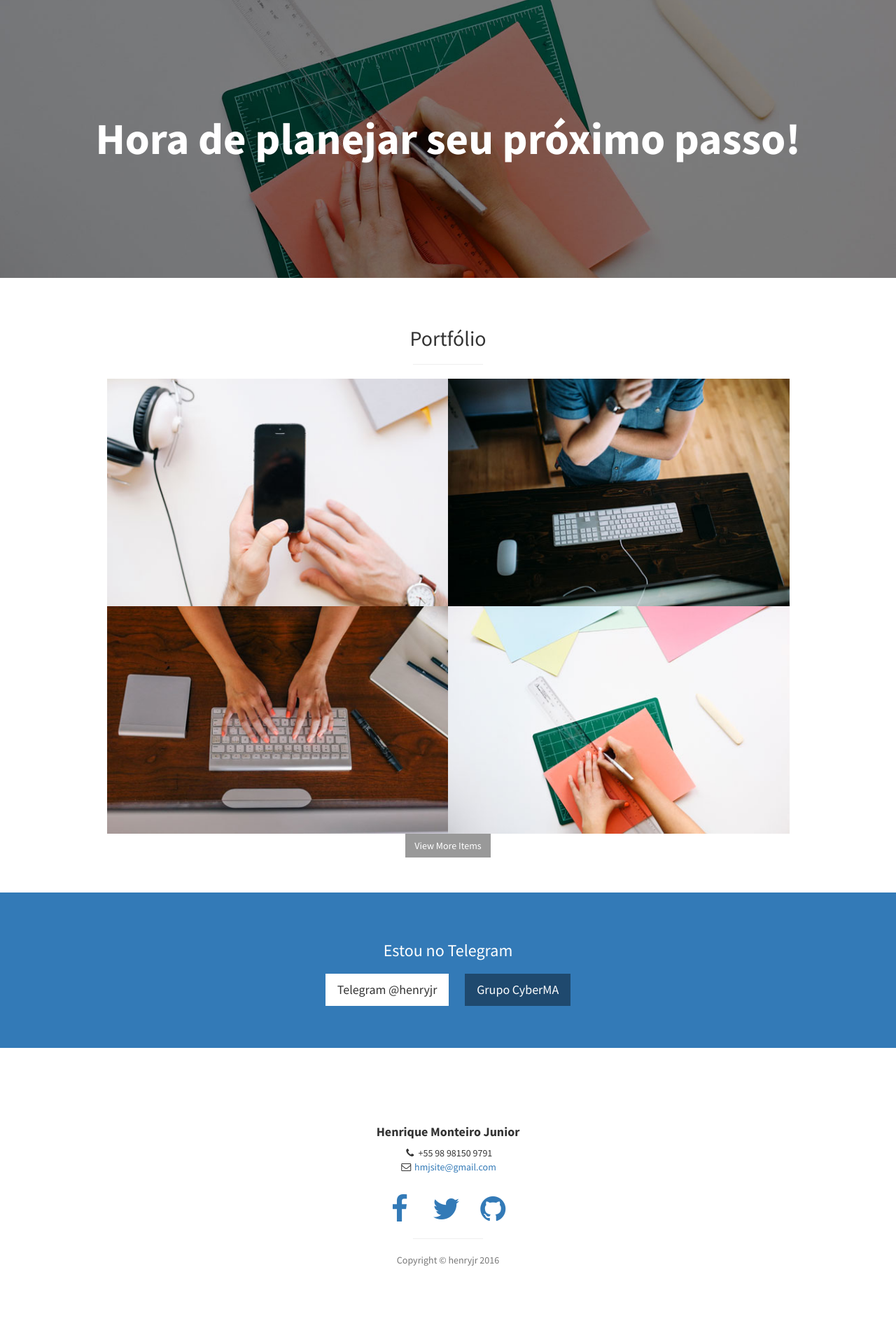
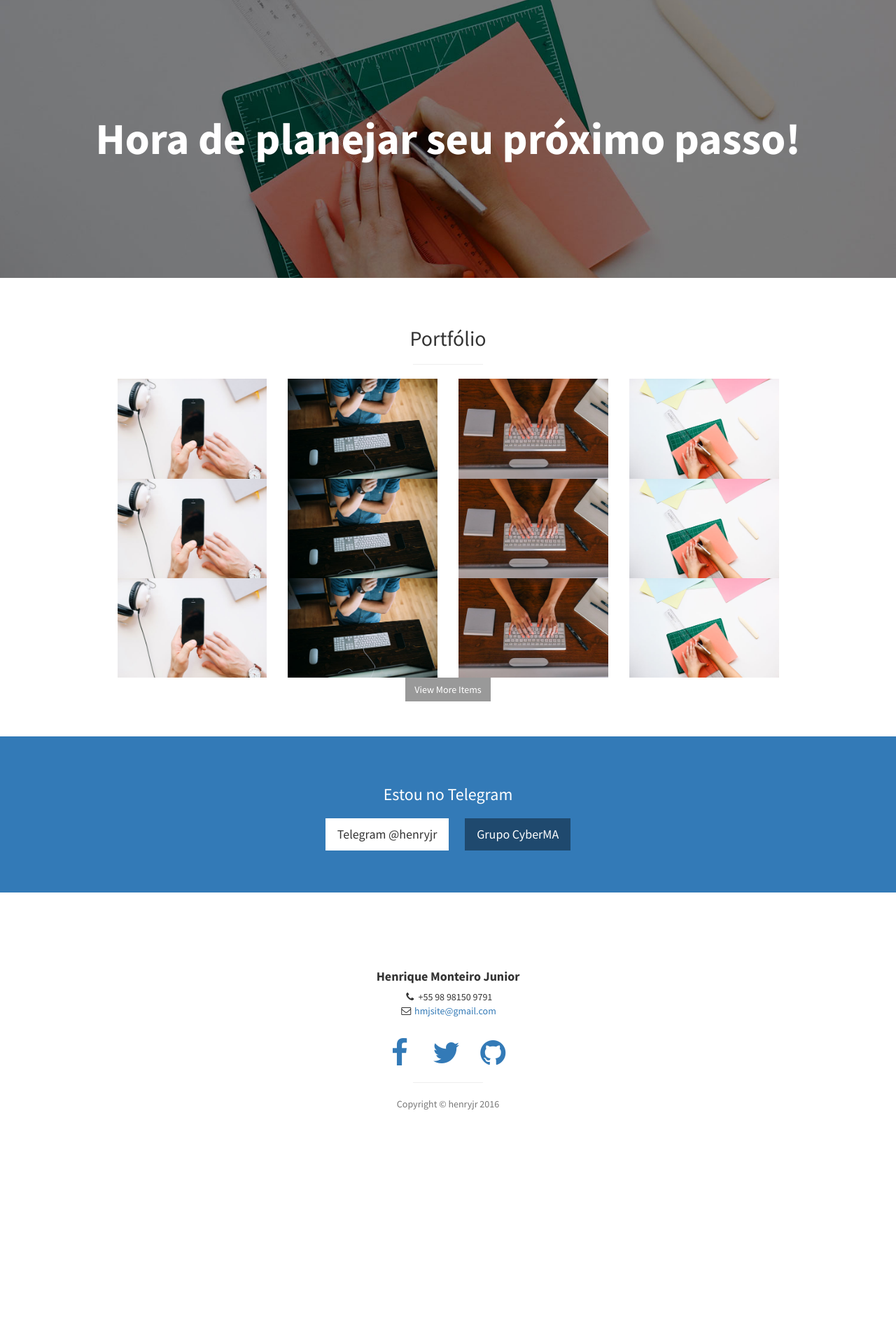
Before and after one commit to webcenter/webcenter.github.io, a Jekyll site: the page built from index.html, in a window 1280 px wide. Shown: the part 1575-3495 px from the top of the page at 70% size. Built offline with Jekyll 4.4.1, drawn with Linux system fonts in a browser that asks for light colours; after the commit the page ends 3272 px from its top, so only the background shows below that.

Commit message:
#11 portfolio

```diff
--- a/_includes/portfolio.html
+++ b/_includes/portfolio.html
@@ -5,28 +5,84 @@
                 <h2>Portfólio</h2>
                 <hr class="small">
                 <div class="row">
-                    <div class="col-md-6">
+                    <div class="col-md-3">
                         <div class="portfolio-item">
                             <a href="#">
                                 <img class="img-portfolio img-responsive" src="img/portfolio-1.jpg">
                             </a>
                         </div>
                     </div>
-                    <div class="col-md-6">
+                    <div class="col-md-3">
                         <div class="portfolio-item">
                             <a href="#">
                                 <img class="img-portfolio img-responsive" src="img/portfolio-2.jpg">
                             </a>
                         </div>
                     </div>
-                    <div class="col-md-6">
+                    <div class="col-md-3">
                         <div class="portfolio-item">
                             <a href="#">
                                 <img class="img-portfolio img-responsive" src="img/portfolio-3.jpg">
                             </a>
                         </div>
                     </div>
-                    <div class="col-md-6">
+                    <div class="col-md-3">
+                        <div class="portfolio-item">
+                            <a href="#">
+                                <img class="img-portfolio img-responsive" src="img/portfolio-4.jpg">
+                            </a>
+                        </div>
+                    </div>
+                    <div class="col-md-3">
+                        <div class="portfolio-item">
+                            <a href="#">
+                                <img class="img-portfolio img-responsive" src="img/portfolio-1.jpg">
+                            </a>
+                        </div>
+                    </div>
+                    <div class="col-md-3">
+                        <div class="portfolio-item">
+                            <a href="#">
+                                <img class="img-portfolio img-responsive" src="img/portfolio-2.jpg">
+                            </a>
+                        </div>
+                    </div>
+                    <div class="col-md-3">
+                        <div class="portfolio-item">
+                            <a href="#">
+                                <img class="img-portfolio img-responsive" src="img/portfolio-3.jpg">
+                            </a>
+                        </div>
+                    </div>
+                    <div class="col-md-3">
+                        <div class="portfolio-item">
+                            <a href="#">
+                                <img class="img-portfolio img-responsive" src="img/portfolio-4.jpg">
+                            </a>
+                        </div>
+                    </div>
+                    <div class="col-md-3">
+                        <div class="portfolio-item">
+                            <a href="#">
+                                <img class="img-portfolio img-responsive" src="img/portfolio-1.jpg">
+                            </a>
+                        </div>
+                    </div>
+                    <div class="col-md-3">
+                        <div class="portfolio-item">
+                            <a href="#">
+                                <img class="img-portfolio img-responsive" src="img/portfolio-2.jpg">
+                            </a>
+                        </div>
+                    </div>
+                    <div class="col-md-3">
+                        <div class="portfolio-item">
+                            <a href="#">
+                                <img class="img-portfolio img-responsive" src="img/portfolio-3.jpg">
+                            </a>
+                        </div>
+                    </div>
+                    <div class="col-md-3">
                         <div class="portfolio-item">
                             <a href="#">
                                 <img class="img-portfolio img-responsive" src="img/portfolio-4.jpg">
@@ -35,7 +91,9 @@
                     </div>
                 </div>
                 <!-- /.row (nested) -->
-                <a href="#" class="btn btn-dark">View More Items</a>
+                <div class="row">
+                    <a href="#" class="btn btn-dark">View More Items</a>
+                </div>
             </div>
             <!-- /.col-lg-10 -->
         </div>
```
